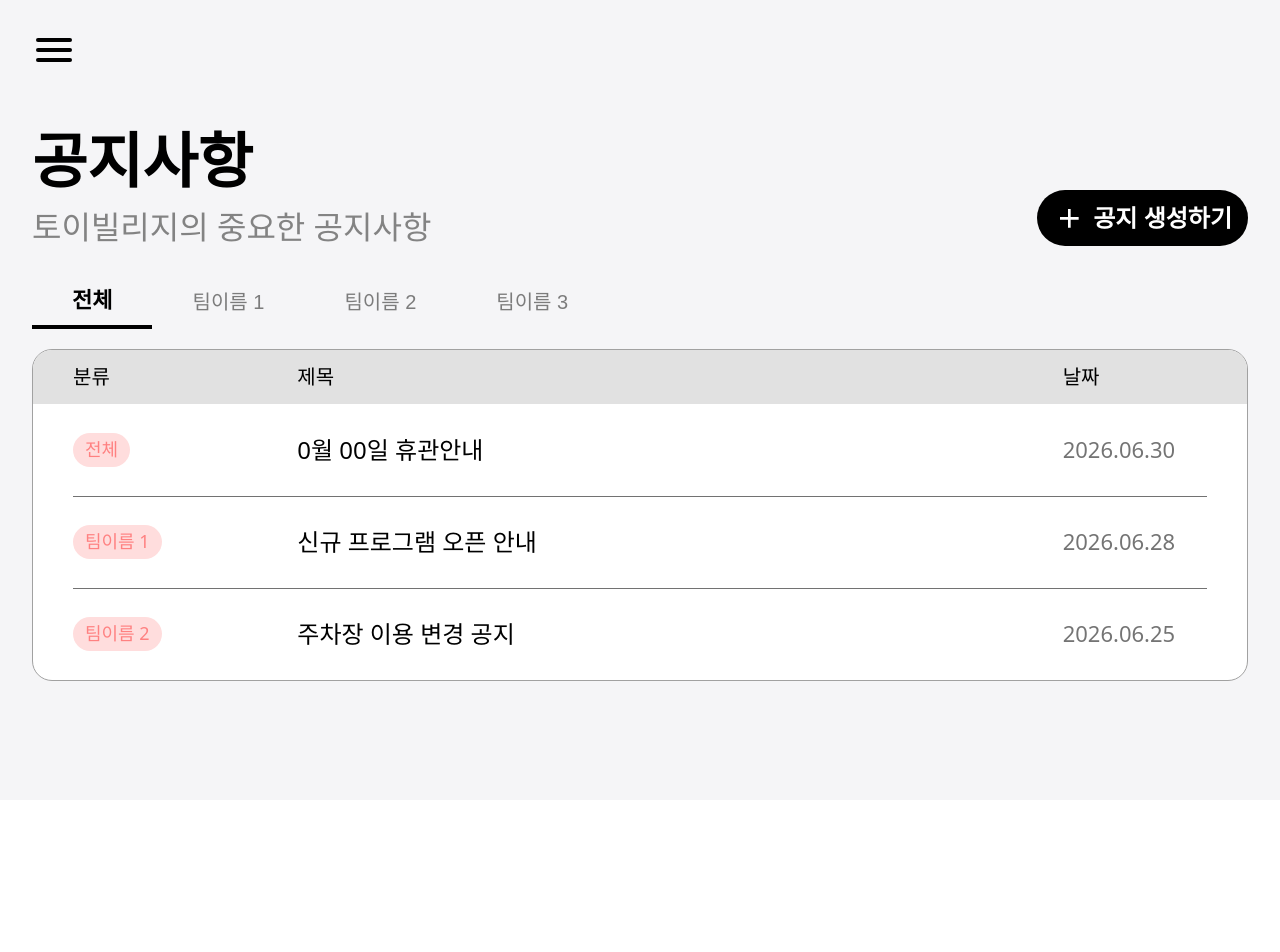
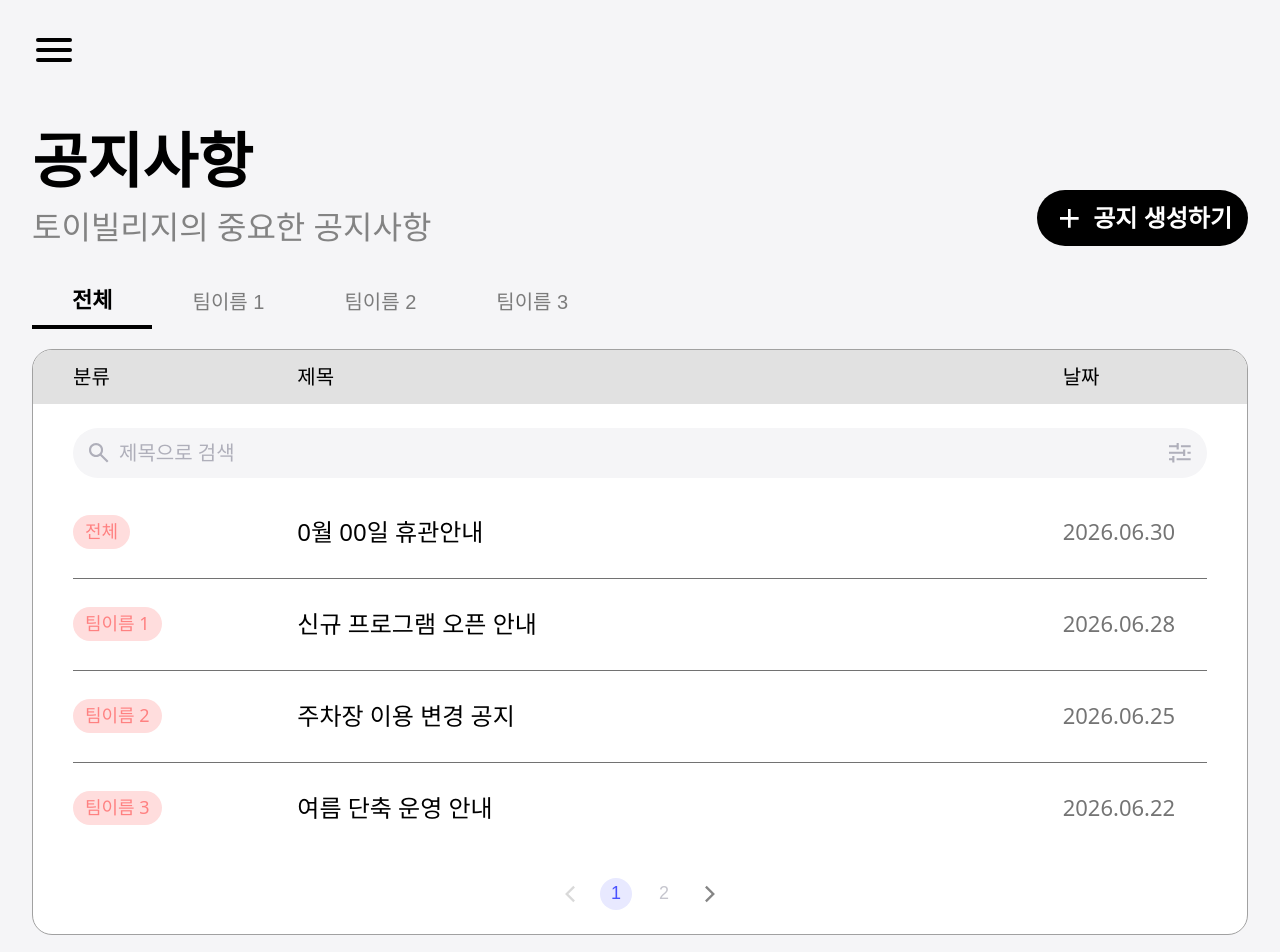
Before and after one commit to ToyVillage/ToyVillage-App-FE, a React (Vite) app: page /notices/list in a window 1280 px wide. Shown: the top 952 px of the page. Before the commit the page ends 800 px from the top, so only its background shows below. Built offline with nearby package versions, Linux system fonts and the light colour scheme.

Commit message:
feat: 공지사항 리스트 검색 ui 추가

```diff
--- a/src/entities/notice/model/mock.ts
+++ b/src/entities/notice/model/mock.ts
@@ -15,6 +15,24 @@ export const mockNotices: Notice[] = [
     title: '주차장 이용 변경 공지',
     date: '2026.06.25',
   },
+  {
+    id: '4',
+    category: '팀이름 3',
+    title: '여름 단축 운영 안내',
+    date: '2026.06.22',
+  },
+  {
+    id: '5',
+    category: '전체',
+    title: '시설 점검 일정 공지',
+    date: '2026.06.19',
+  },
+  {
+    id: '6',
+    category: '팀이름 1',
+    title: '회원 혜택 개편 안내',
+    date: '2026.06.16',
+  },
 ]
 
 export const noticeCategories = ['전체', '팀이름 1', '팀이름 2', '팀이름 3']
--- a/src/entities/notice/ui/NoticeTable.tsx
+++ b/src/entities/notice/ui/NoticeTable.tsx
@@ -1,13 +1,26 @@
-import { DataTable } from '@/shared/ui'
+import {
+  DataTable,
+  type DataTableSearch,
+  type DataTablePagination,
+} from '@/shared/ui'
 import type { Notice } from '../model/types'
 
 interface NoticeTableProps {
   notices: Notice[]
   onRowClick?: (id: string) => void
+  search?: DataTableSearch
+  pagination?: DataTablePagination
+  emptyLabel?: string
 }
 
 // Notice → DataTable row 매핑. 표현은 shared/ui/DataTable 재사용.
-export function NoticeTable({ notices, onRowClick }: NoticeTableProps) {
+export function NoticeTable({
+  notices,
+  onRowClick,
+  search,
+  pagination,
+  emptyLabel,
+}: NoticeTableProps) {
   return (
     <DataTable
       rows={notices.map((n) => ({
@@ -18,6 +31,9 @@ export function NoticeTable({ notices, onRowClick }: NoticeTableProps) {
       }))}
       onRowClick={onRowClick}
       rowTestId="notice-row"
+      search={search}
+      pagination={pagination}
+      emptyLabel={emptyLabel}
     />
   )
 }
--- a/src/pages/notices/guide/NoticeGuidePage.tsx
+++ b/src/pages/notices/guide/NoticeGuidePage.tsx
@@ -9,8 +9,8 @@ import {
 } from '@/entities/close-schedule'
 import { CreateCloseScheduleButton } from '@/features/create-close-schedule'
 import arrowIcon from './ui/assets/arrow.svg'
-import filterIcon from './ui/assets/filter.svg'
-import searchIcon from './ui/assets/search.svg'
+import filterIcon from '@/shared/ui/assets/filter.svg'
+import searchIcon from '@/shared/ui/assets/search.svg'
 
 const DAYS = ['일', '월', '화', '수', '목', '금', '토']
 
--- a/src/pages/notices/notice/NoticeListPage.tsx
+++ b/src/pages/notices/notice/NoticeListPage.tsx
@@ -5,16 +5,44 @@ import { NoticeTable, mockNotices, noticeCategories } from '@/entities/notice'
 import { CreateNoticeButton } from '@/features/create-notice'
 import { CategoryTabs } from './ui/CategoryTabs'
 
+// 한 페이지에 노출할 공지 수(Figma list 컴포넌트 기준). 자료실과 동일.
+const PAGE_SIZE = 4
+
 export function NoticeListPage() {
   const navigate = useNavigate()
   const [active, setActive] = useState('전체')
+  const [query, setQuery] = useState('')
+  const [page, setPage] = useState(1)
+
+  const filtered = useMemo(() => {
+    const byCategory =
+      active === '전체'
+        ? mockNotices
+        : mockNotices.filter((n) => n.category === active)
+
+    const keyword = query.trim().toLowerCase()
+    if (!keyword) return byCategory
+
+    return byCategory.filter((n) =>
+      `${n.title} ${n.category} ${n.date}`.toLowerCase().includes(keyword),
+    )
+  }, [active, query])
+
+  const pageCount = Math.max(1, Math.ceil(filtered.length / PAGE_SIZE))
+
+  // 탭·검색이 바뀌면 첫 페이지로 되돌린다. 렌더 중 상태 보정(effect 불필요).
+  const filterKey = `${active} ${query}`
+  const [prevFilterKey, setPrevFilterKey] = useState(filterKey)
+  if (prevFilterKey !== filterKey) {
+    setPrevFilterKey(filterKey)
+    setPage(1)
+  }
+  const currentPage = Math.min(page, pageCount)
 
   const notices = useMemo(
     () =>
-      active === '전체'
-        ? mockNotices
-        : mockNotices.filter((n) => n.category === active),
-    [active],
+      filtered.slice((currentPage - 1) * PAGE_SIZE, currentPage * PAGE_SIZE),
+    [filtered, currentPage],
   )
 
   return (
@@ -37,6 +65,16 @@ export function NoticeListPage() {
         <NoticeTable
           notices={notices}
           onRowClick={(id) => navigate(`/notices/list/${id}`)}
+          search={{
+            value: query,
+            onChange: setQuery,
+            placeholder: '제목으로 검색',
+            ariaLabel: '공지 검색',
+          }}
+          pagination={{ page: currentPage, pageCount, onChange: setPage }}
+          emptyLabel={
+            query.trim() ? '검색결과가 없습니다' : '표시할 공지가 없습니다'
+          }
         />
       </Content>
     </Page>
```
